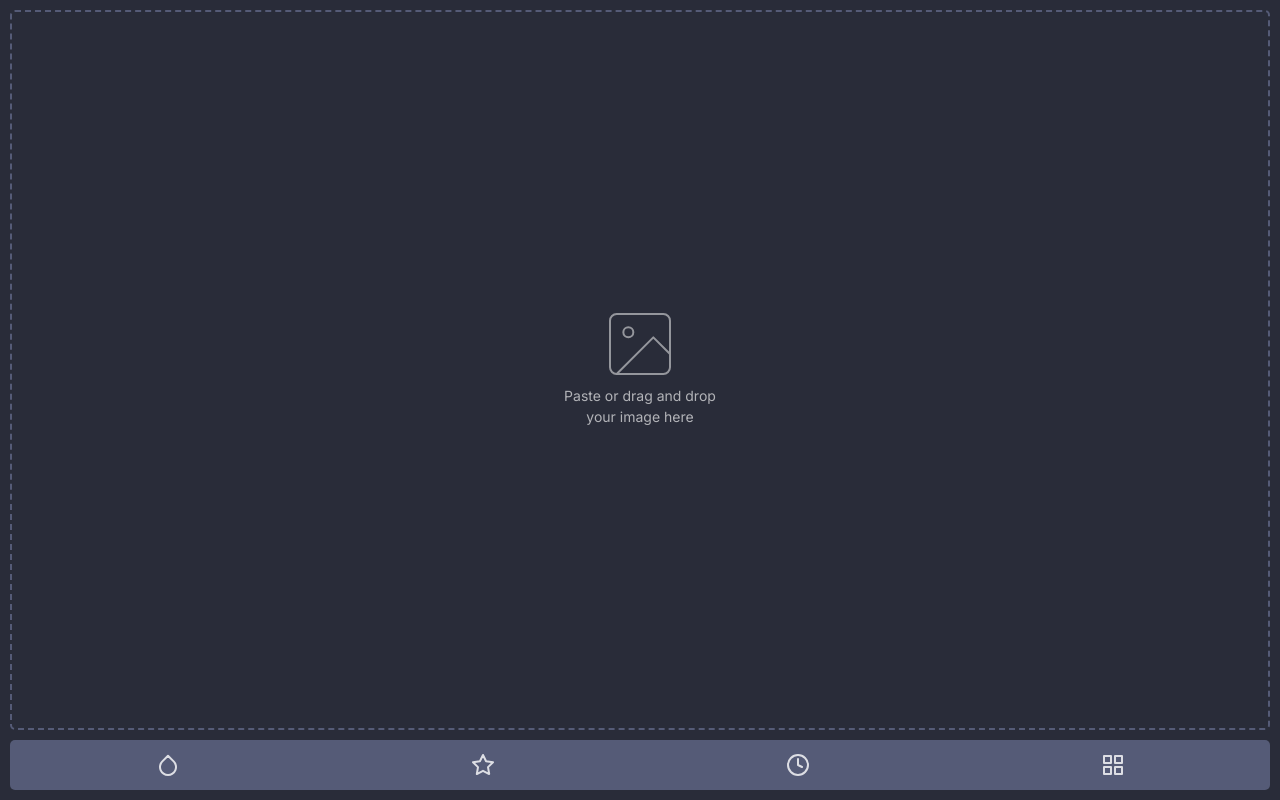
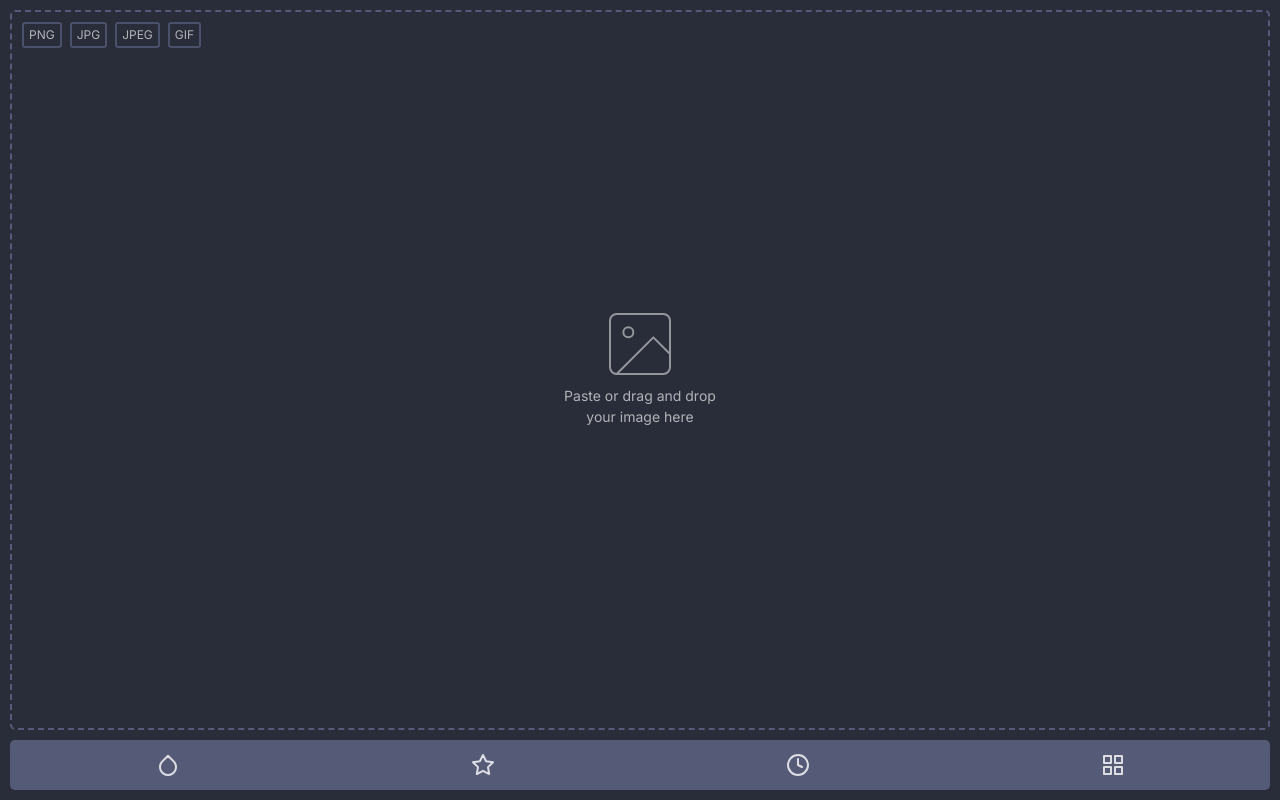
Before and after one commit to vlad-solomon/swwwatch, a React (Vite) app: page / in a window 1280 px wide. Built offline with nearby package versions, Linux system fonts and the light colour scheme.

Commit message:
Add badges with supported type to Image

```diff
--- a/src/components/Image/Image.jsx
+++ b/src/components/Image/Image.jsx
@@ -16,7 +16,7 @@ function Image() {
 	const containerRef = useRef();
 	const setColorDrawer = useColorDrawer();
 
-	const supportedTypes = ["image/png", "image/jpeg", "image/jpg", "image/gif"];
+	const supportedTypes = ["image/png", "image/jpg", "image/jpeg", "image/gif"];
 
 	function handleColorPick(color) {
 		const { hex } = useColor(color);
@@ -80,7 +80,13 @@ function Image() {
 		</div>
 	) : (
 		<div className="image image--welcome">
-			{/* //todo add badges with the accepted types of images */}
+			<div className="image__types">
+				{supportedTypes.map((type) => (
+					<div key={type} className="image__type">
+						{type.split("/")[1]}
+					</div>
+				))}
+			</div>
 			<div {...getRootProps({ className: "image__dropzone", style: { ...(isDragAccept ? { backgroundColor: "rgba(255,255,255,0.05" } : {}) } })}>
 				<input {...getInputProps()} />
 				<img src={Welcome} alt="welcome" />
--- a/src/components/Image/Image.scss
+++ b/src/components/Image/Image.scss
@@ -33,6 +33,24 @@
 			opacity: 0.8;
 		}
 	}
+	&__types {
+		pointer-events: none;
+		opacity: 0.8;
+		position: absolute;
+		top: 10px;
+		left: 10px;
+		display: flex;
+		gap: 8px;
+	}
+	&__type {
+		text-transform: uppercase;
+		line-height: 1.8;
+		font-size: var(--fs-s);
+		font-weight: var(--fw-regular);
+		border: 2px solid var(--gray-400);
+		border-radius: 3px;
+		padding: 0px 5px;
+	}
 	&--welcome {
 		border: 2px dashed var(--gray-400);
 	}
```
